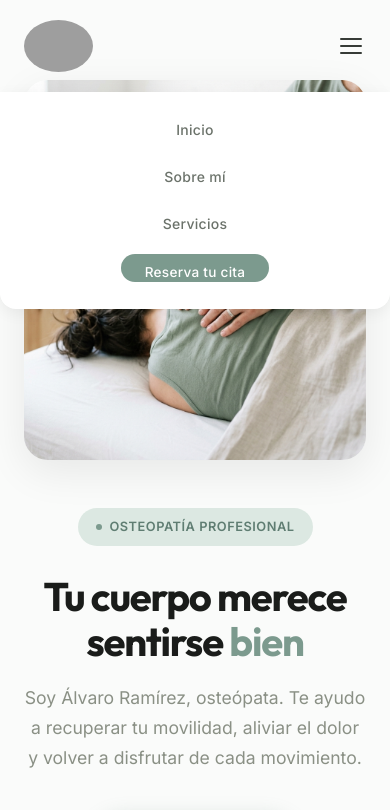
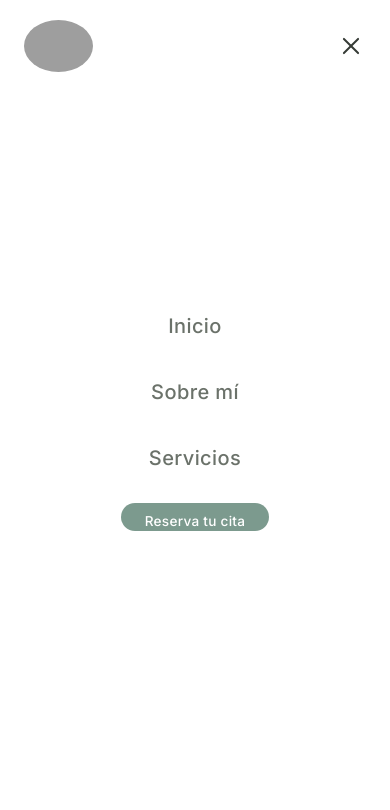
Before and after one commit to joaquinespv/Pagina-Alvaro-, a plain HTML site: page index.html in a window 390 px wide. Both pictures are taken after a click on the button "Abrir menú". Shown: the top 810 px of the page. Drawn offline with Linux system fonts and the light colour scheme; grey boxes are pictures that could not be loaded; a script that the page names is missing.

```diff
--- a/index.html
+++ b/index.html
@@ -284,12 +284,14 @@
     const navLinks = document.getElementById('navLinks');
     navToggle.addEventListener('click', () => {
       navLinks.classList.toggle('active');
+      navToggle.classList.toggle('active');
     });
 
     // Close mobile menu on link click
     navLinks.querySelectorAll('a').forEach(link => {
       link.addEventListener('click', () => {
         navLinks.classList.remove('active');
+        navToggle.classList.remove('active');
       });
     });
 
--- a/styles.css
+++ b/styles.css
@@ -917,16 +917,40 @@
   .navbar__links.active {
     display: flex;
     flex-direction: column;
-    position: absolute;
-    top: 100%;
+    justify-content: center;
+    align-items: center;
+    position: fixed;
+    top: 0;
     left: 0;
     width: 100%;
+    height: 100vh;
+    height: 100dvh;
     background: var(--white);
     padding: 24px;
-    gap: 20px;
-    box-shadow: var(--shadow-md);
-    border-bottom-left-radius: 16px;
-    border-bottom-right-radius: 16px;
+    gap: 32px;
+    z-index: 990;
+  }
+
+  .navbar__links.active a {
+    font-size: 1.25rem;
+  }
+
+  .navbar__logo,
+  .navbar__toggle {
+    position: relative;
+    z-index: 1000;
+  }
+
+  .navbar__toggle.active span:nth-child(1) {
+    transform: translateY(7px) rotate(45deg);
+  }
+
+  .navbar__toggle.active span:nth-child(2) {
+    opacity: 0;
+  }
+
+  .navbar__toggle.active span:nth-child(3) {
+    transform: translateY(-7px) rotate(-45deg);
   }
 
   .hero__title {
```
